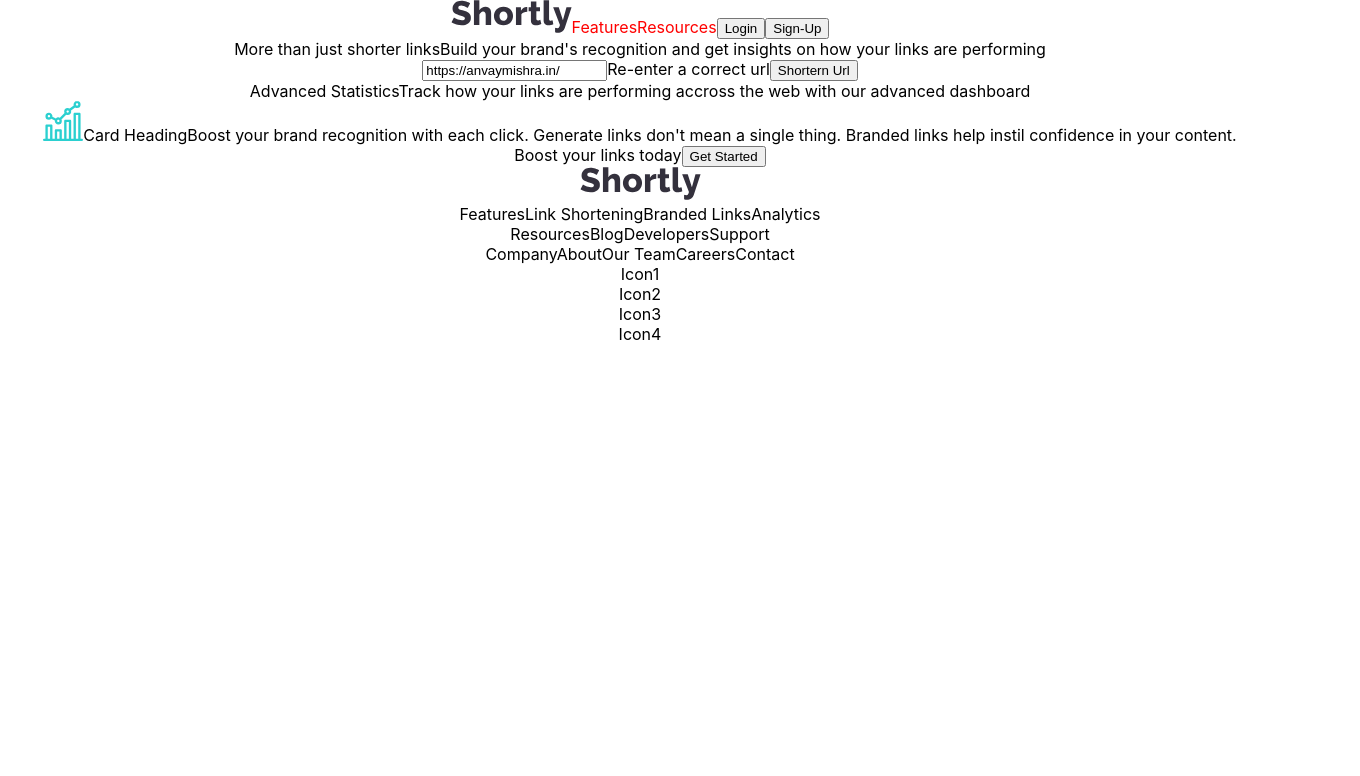
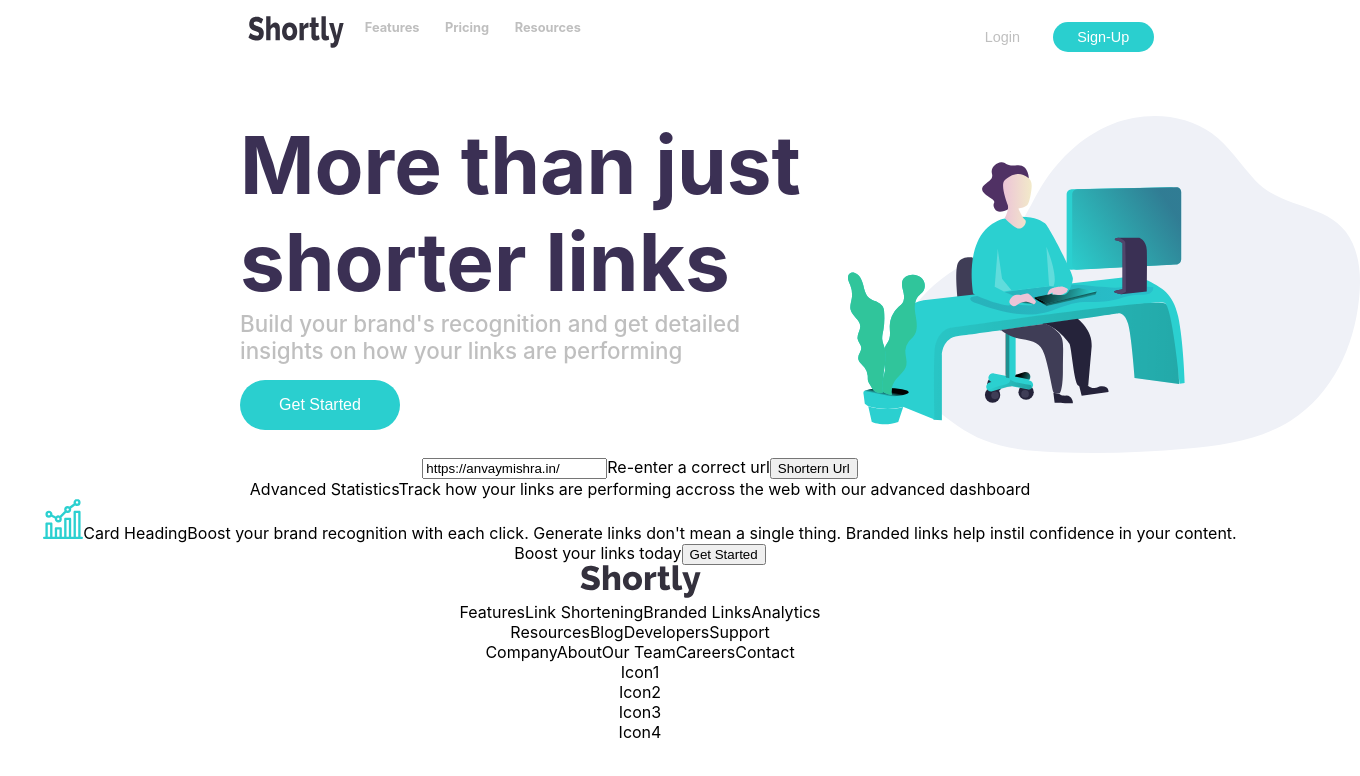
Before and after one commit to anvaymishra1/url-shortner, a React (Create React App) app: page / in a window 1280 px wide. Shown: the top 776 px of the page, 1360 px wide, since content can reach past the window. Built offline with nearby package versions, Linux system fonts and the light colour scheme; no server answers.

Commit message:
add styles to header and landing page

```diff
--- /dev/null
+++ b/src/components/Button/Button.js
@@ -0,0 +1,17 @@
+import React from 'react'
+import styled from 'styled-components'
+
+const StyledButton = styled.button`
+    background-color: ${props=> props.white?"#fff":"#2acfcf"};
+    color: ${props=>props.white?"#bfbfbf":"white"};
+    border-radius: 2em;
+    border: none;
+    padding: 1em;
+    margin: 1em 0em;
+    font-size: 1em;
+    cursor: pointer;
+    width: ${props=> props.long?"10em":"7em"};
+`
+
+
+export default StyledButton
--- a/src/components/Home/Landing/Landing.jsx
+++ b/src/components/Home/Landing/Landing.jsx
@@ -1,11 +1,56 @@
 import React from 'react'
+import styled from 'styled-components'
+
+import working from '../../../assets/images/illustration-working.svg'
+
+import StyledButton from '../../Button/Button'
+
+
+const LandingDiv = styled.div`
+    margin: 0rem 0 0 15rem;
+    width: 90%;
+    text-align:left;
+`
+const LargeText = styled.span`
+    font-size:5rem;
+    color:#3b3054;
+    font-weight:700;
+`
+const SmallText = styled.span`
+    color:#bfbfbf;
+    font-weight:500;
+    font-size:1.4rem;
+`
+
+const WorkingImage = styled.img`
+    width:100%;
+    margin: 0em 0em 0em 5em;
+    ${'' /* float:right; */}
+`
+
+const LandingWrapper = styled.div`
+    margin:3rem 0 0 0rem;
+    width:100%;
+    display:grid;
+    grid-template-columns: 60% 40%
+`
 
 function Landing() {
     return (
-        <div>
-            <span>More than just shorter links</span>
-            <span>Build your brand's recognition and get insights on how your links are performing</span>
-        </div>
+        <LandingWrapper>
+            <LandingDiv>
+                <LargeText>More than just shorter links</LargeText>
+                <br></br>
+                <SmallText>Build your brand's recognition and get detailed</SmallText>
+                <br></br>
+                <SmallText>insights on how your links are performing</SmallText>
+                <br></br>
+                <StyledButton long>Get Started</StyledButton>
+            </LandingDiv>
+            <div>
+            <WorkingImage src = {working} alt = "deskjob-image"></WorkingImage>
+            </div>
+        </LandingWrapper>
     )
 }
 
--- a/src/components/header/header.jsx
+++ b/src/components/header/header.jsx
@@ -3,19 +3,54 @@ import styled from 'styled-components';
 
 
 import logo from '../../assets/images/logo.svg'
+import Button from '../Button/Button';
 
 const HeaderWrapper  = styled.div`
-    color: red;
+    padding: 1em;
+    color:#bfbfbf;
+    margin: 0 4em 0 0;
+    width: 90%;
+    align-items:left;
+    overflow:hidden;
+    text-align:left
 `;
+
+const TextWrapper = styled.div`
+    margin: 0em 15em ;
+    width: 50%;
+`
+
+const Text = styled.span`
+    padding: 0em 1em;
+    font-size: 0.8em;
+    font-weight: 700;
+`
+const Logo = styled.img`
+    padding: 0em 0.5em;
+    height: 2em;
+    width:6em;
+    float:left;
+    margin:0em 0em 0em 14em;
+`
+const HeaderButton = styled(Button)`
+    float:right;
+    ${'' /* left:2em; */}
+    padding: 0.5em;
+    font-size: 0.9em;
+    margin: -1em 1em 0em -1em;
+`
 
 function Header() {
     return (
         <HeaderWrapper>
-            <img src = {logo} alt = "logo"></img>
-            <span>Features</span>
-            <span>Resources</span>
-            <button>Login</button>
-            <button>Sign-Up</button>
+            <Logo src = {logo} alt = "logo"></Logo>
+            <TextWrapper>
+            <Text>Features</Text>
+            <Text>Pricing</Text>
+            <Text>Resources</Text>
+            </TextWrapper>
+            <HeaderButton>Sign-Up</HeaderButton>
+            <HeaderButton white>Login</HeaderButton>
             </HeaderWrapper>
     )
 }
```
